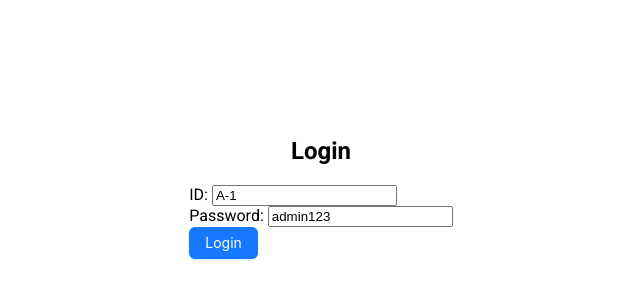
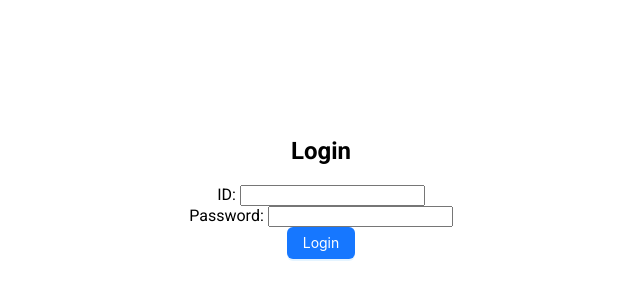
Before and after one commit to safwanbin2/phu-client, a React (Vite) app: page /login in a window 1280 px wide. Shown: the part 212-512 px from the top of the page, without its empty margins (319-959 px from the left). Built offline with nearby package versions, Linux system fonts and the light colour scheme.

Commit message:
login-modify

```diff
--- /dev/null
+++ b/src/components/form/PHform.tsx
@@ -0,0 +1,12 @@
+import { FormProvider, useForm } from "react-hook-form";
+
+const PHform = ({ onSubmit, children }) => {
+  const methods = useForm();
+  return (
+    <FormProvider {...methods}>
+      <form onSubmit={methods.handleSubmit(onSubmit)}>{children}</form>
+    </FormProvider>
+  );
+};
+
+export default PHform;
--- /dev/null
+++ b/src/components/form/PHinput.tsx
@@ -0,0 +1,9 @@
+import React from "react";
+import { useFormContext } from "react-hook-form";
+
+const PHinput = ({ type, name }) => {
+  const { register } = useFormContext();
+  return <input type={type} id="name" {...register(name)} />;
+};
+
+export default PHinput;
--- a/src/pages/Login.tsx
+++ b/src/pages/Login.tsx
@@ -1,11 +1,13 @@
 import { Button } from "antd";
-import { useForm } from "react-hook-form";
+import { FormProvider, useForm } from "react-hook-form";
 import { useLoginMutation } from "../redux/features/auth/authApi";
 import { useAppDispatch, useAppSelector } from "../redux/hooks";
 import { TUser, saveUser } from "../redux/features/auth/authSlice";
 import { verifyToken } from "../utils/verifyToken";
 import { useNavigate } from "react-router-dom";
 import { toast } from "sonner";
+import PHform from "../components/form/PHform";
+import PHinput from "../components/form/PHinput";
 
 const Login = () => {
   const [login] = useLoginMutation();
@@ -17,20 +19,20 @@ const Login = () => {
   const navigate = useNavigate();
 
   const handleLogin = async (data: { id: string; password: string }) => {
-    toast.loading("Logging in", { id: "authLoading", duration: 2000 });
-    const user = await login(data).unwrap();
-    const userInfo = (await verifyToken(user.data.accessToken)) as TUser;
-    dispatch(saveUser({ user: userInfo, token: user.data.accessToken }));
-    toast.success("Logged in successfully", {
-      id: "authLoading",
-      duration: 2000,
-    });
-    navigate(`/${userInfo.role}/dashboard`);
+    console.log(data);
+    // toast.loading("Logging in", { id: "authLoading", duration: 2000 });
+    // const user = await login(data).unwrap();
+    // const userInfo = (await verifyToken(user.data.accessToken)) as TUser;
+    // dispatch(saveUser({ user: userInfo, token: user.data.accessToken }));
+    // toast.success("Logged in successfully", {
+    //   id: "authLoading",
+    //   duration: 2000,
+    // });
+    // navigate(`/${userInfo.role}/dashboard`);
   };
 
-  console.log({ user, token });
-
   return (
+    <PHform onSubmit={handleLogin}>
       <div
         style={{
           display: "flex",
@@ -41,25 +43,24 @@ const Login = () => {
         }}
       >
         <h2>Login</h2>
-      <form
-        onSubmit={handleSubmit(handleLogin)}
-        style={{ display: "flex", flexDirection: "column" }}
-      >
+
         <div>
           <label htmlFor="id">ID: </label>
-          <input {...register("id")} type="text" id="id" />
+          {/* <input {...register("id")} type="text" id="id" /> */}
+          <PHinput name="id" type="text" key="id" />
         </div>
         <div>
           <label htmlFor="password">Password: </label>
-          <input {...register("password")} type="text" id="password" />
+          {/* <input {...register("password")} type="text" id="password" /> */}
+          <PHinput name="password" type="text" key="password" />
         </div>
         <div>
           <Button htmlType="submit" type="primary">
             Login
           </Button>
         </div>
-      </form>
       </div>
+    </PHform>
   );
 };
 
```
Lines whose indentation alone changed are shown as unchanged.
